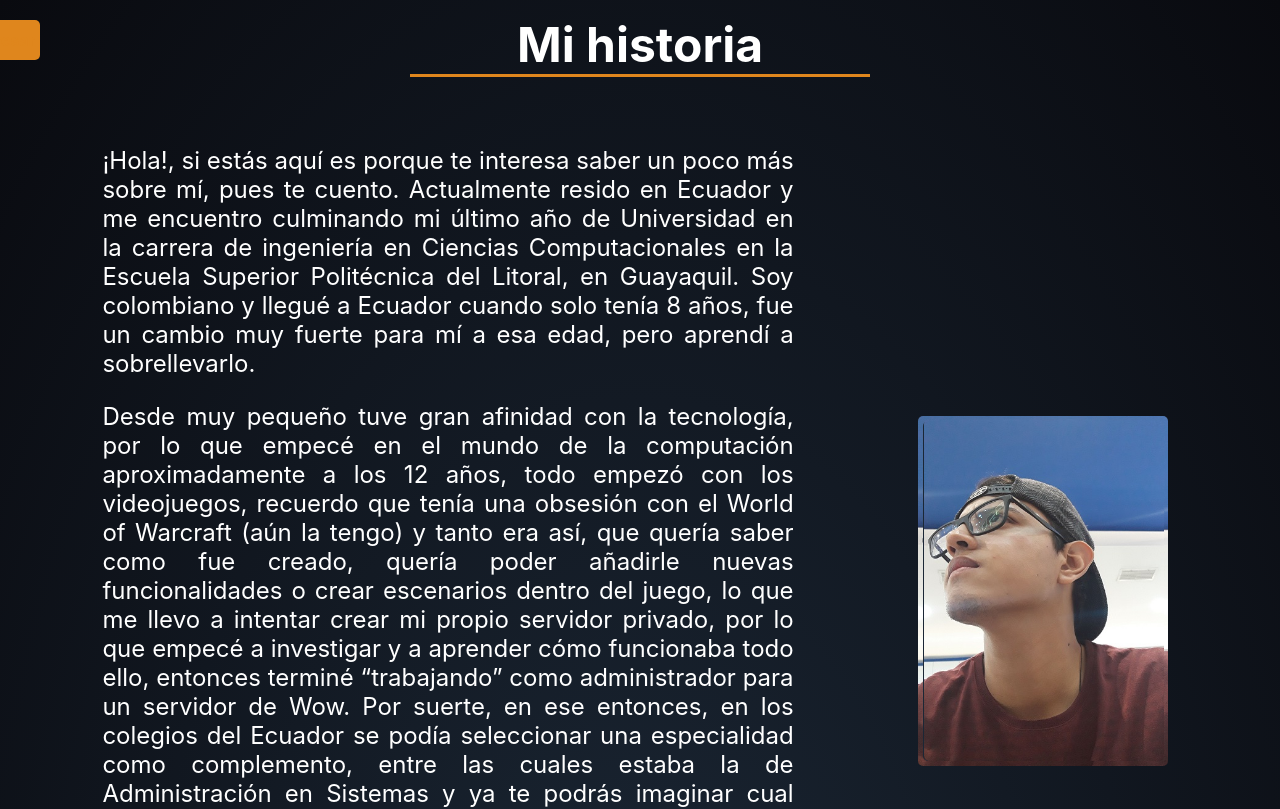
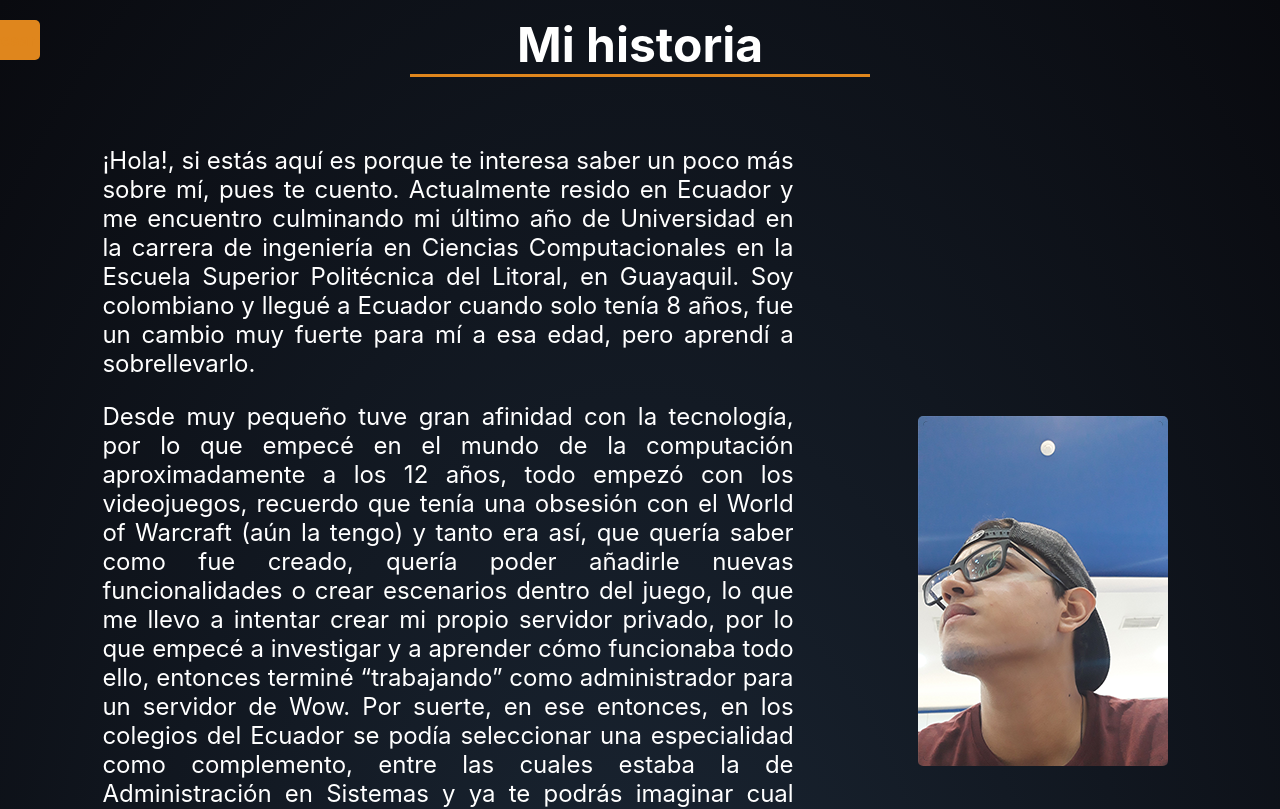
Before and after one commit to Aalzate95/Alexander-Website, a React (Create React App) app: page /about-me in a window 1280 px wide. Shown: the top 809 px of the page. Built offline with nearby package versions, Linux system fonts and the light colour scheme.

Commit message:
About me photo

```diff
--- a/src/views/aboutMe/AboutMe.css
+++ b/src/views/aboutMe/AboutMe.css
@@ -58,41 +58,53 @@
     width: 250px;
     height: 350px;
     background-color: #eee;
-    background-image: url("../../images/Me.jpg");
+    background-image: url("../../images/Me.png");
     position: relative;
     z-index: 1;
-    background-size: cover;
     background-position: center;
     border-radius:5px;
 }
-
-.border-photo:after {
-    content: "";
+.border-photo-background{
+    position: absolute;
+    width: 240px;
+    height:340px;
+    background-color:#1b2735;
+    margin:0 !important;
+    top:5px;
+    left:5px;
+    border-radius:5px;
+}
+.photo{
     position: absolute;
     width: 240px;
     height: 340px;
-    left: 5px;
+    background-image: url("../../images/Me.png");
+    z-index: 3;
+    margin:0 !important;
+    left:5px;
     top: 5px;
-    background-color: #1b2735;
     border-radius:5px;
-  }
+    background-position: center;
+}
 
 .imagen {
     position: absolute;
     width: 240px;
     height: 342px;
-    left: -7px;
-    top: -12px;
-    background-image: url("../../images/Me.jpg");
+    margin:0;
+    left: -5px;
+    top: -5px;
+    background-color:red;
+    background-image: url("../../images/Me.png");
     background-size: 250px 350px;
     background-size: cover;
     background-position: center;
-    z-index: 2;
+    z-index: 3;
     transition: 0.5s cubic-bezier(0.5, 0.03, 0.41, 1);
     border-radius:5px;
   }
 
-  .border-photo:hover > .imagen {
+  .border-photo:hover > .photo {
     transform: translate(-15px, -15px);
     transition: 0.5s cubic-bezier(0.5, 0.03, 0.41, 1);
   }
--- a/src/views/aboutMe/AboutMe.js
+++ b/src/views/aboutMe/AboutMe.js
@@ -21,9 +21,12 @@ const AboutMe = () => {
                         <p>Al culminar mis estudios de colegio y haber obtenido mi título de bachiller y de administrador en sistemas, inmediatamente ingresé a la universidad a estudiar la carrera de Ingeniería, carrera a la que he agarrado mucho cariño y ha aumentado mi pasión por la computación.</p>
                     </div>
                     <div className="AboutMe-photo">
+
                         <div className="border-photo">
-                            <div className="imagen"></div>
+                            <div className="photo"></div>
+                            <div className="border-photo-background"></div>
                         </div>
+
                     </div>
                 </div>
             </div>
```
Also changed, not shown: src/images/Me.jpg (deleted), src/images/Me.png (added).
